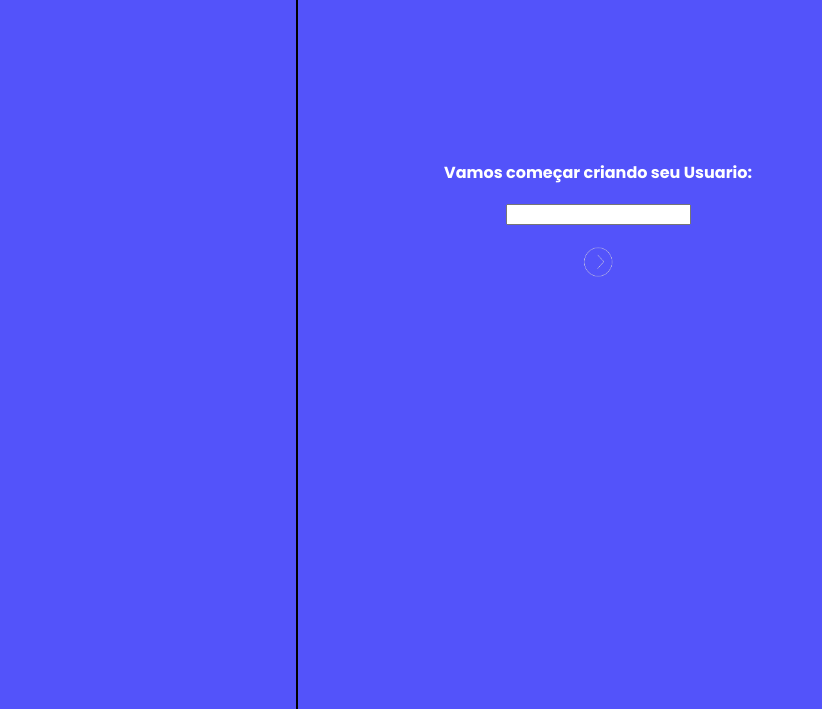
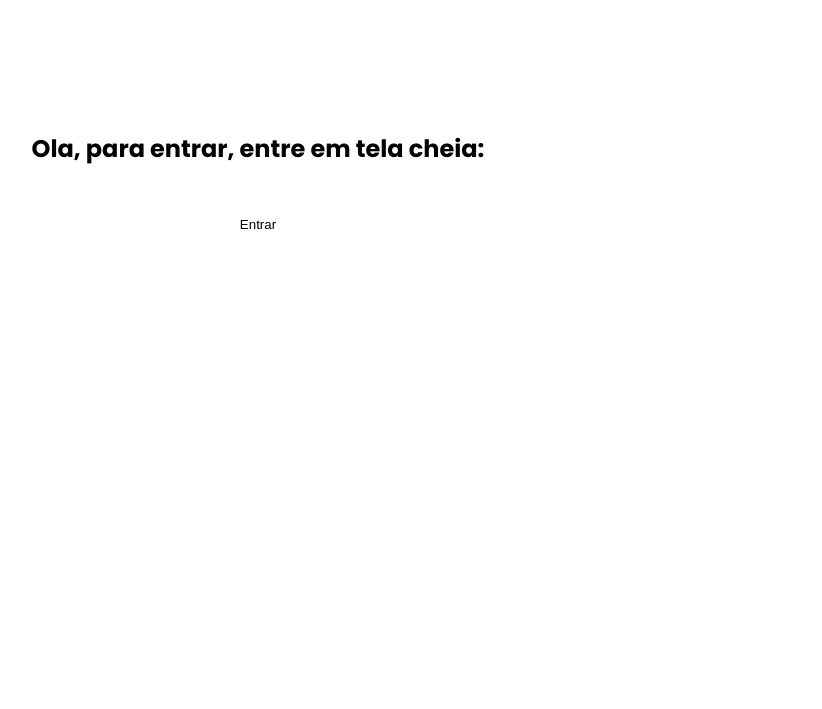
Before and after one commit to renan-augusto3850/SmartOS-Web, a plain HTML site: page index.html in a window 1280 px wide. Shown: the part 89-798 px from the top of the page, without its empty margins (382-1204 px from the left). Drawn offline with Linux system fonts and the light colour scheme.

Commit message:
SmartOs - Web

```diff
--- a/JS/inicializeManager.js
+++ b/JS/inicializeManager.js
@@ -38,6 +38,16 @@ if(!getCookie("smart-user")){
     </div>`;
     document.getElementById("welcome-screen").remove();
 }
+var elem = document.documentElement;
+function fullScreen() {
+    if (elem.requestFullscreen) {
+        elem.requestFullscreen();
+    } else if (elem.webkitRequestFullscreen) {
+        elem.webkitRequestFullscreen(); // Safari
+    } else if (elem.msRequestFullscreen) {
+        elem.msRequestFullscreen(); // IE11
+    }
+}
 var time = setInterval(function() {
     document.getElementById("boot-screen").remove();
     clearInterval(time);
--- a/index.html
+++ b/index.html
@@ -16,10 +16,14 @@
                     <br>
                     <button id="continue-v1" style="margin-top: 20px;"><img src="ASSETS/next.png" width="50" height="30"></button>
             </div>
-
         </div>
         <div id="suspended-menu" style="position: absolute; display: none; padding: 10px; left: 2px; top: 50px; background-color: white;">
             <button class="options-menu" onclick="window.location.reload()">Reiniciar</button>
+        </div>
+        <div id="full-screen-request" style="position: absolute; width: 100%; height: 100%; top: 0; left: 0; padding-top: 200px; background-color: white; z-index: 9999;">
+            <h2>Ola, para entrar, entre em tela cheia:</h2>
+            <br>
+            <button onclick="fullScreen(); document.getElementById('full-screen-request').remove()">Entrar</button>
         </div>
         <div class="layout"></div>
         <div class="app-drawer" id="app-drawer">
```
